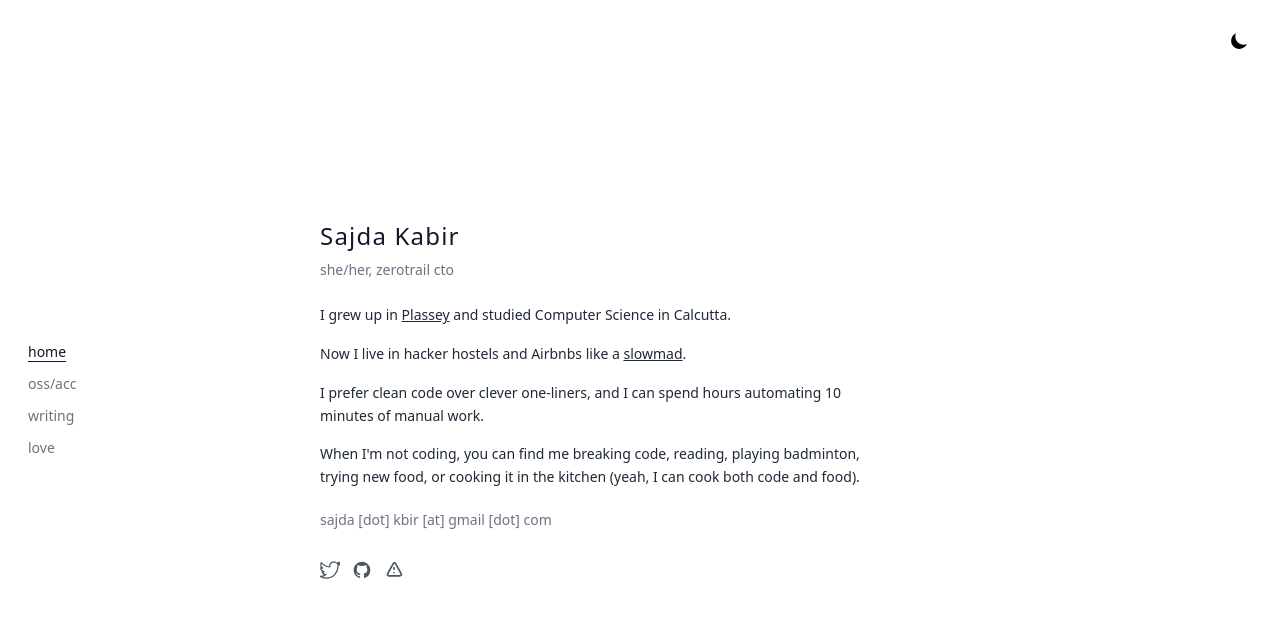
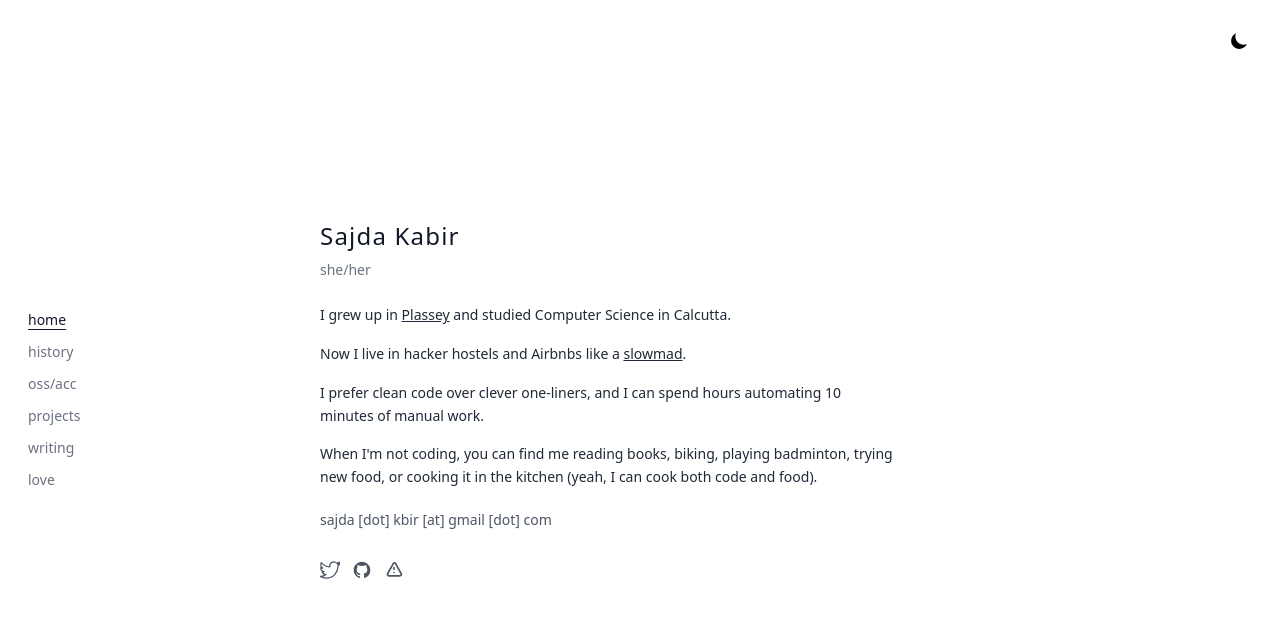
Before and after one commit to sajdakabir/saju, a Next.js app: page / in a window 1280 px wide. Shown: the top 618 px of the page. Built offline with nearby package versions, Linux system fonts and the light colour scheme.

Commit message:
Revert "Update homepage bio, restyle contact links, comment out projects/history tabs"

```diff
--- a/src/app/page.tsx
+++ b/src/app/page.tsx
@@ -30,7 +30,7 @@ export default function Home() {
           <ThemeToggle onClick={toggleTheme} theme={theme} />
 
               <h1 className="text-2xl font-medium mb-6 tracking-wider text-gray-900 dark:text-gray-100">Sajda Kabir</h1>
-              <p className="text-sm text-gray-500 dark:text-gray-400 -mt-4 mb-6">she/her, <Link href="https://zerotrail.ai" target="_blank" rel="noopener noreferrer" className="hover:text-gray-700 dark:hover:text-gray-300 transition-colors">zerotrail cto</Link></p>
+              <p className="text-sm text-gray-500 dark:text-gray-400 -mt-4 mb-6">she/her</p>
 
               <div className="space-y-4 text-[14px] leading-relaxed text-gray-800 dark:text-gray-200">
                 <p className="max-w-xl">I grew up in <Link href="https://en.wikipedia.org/wiki/Palashi" target="_blank" rel="noopener noreferrer" className="underline hover:no-underline">Plassey</Link> and studied Computer Science in Calcutta.</p>
@@ -39,7 +39,7 @@ export default function Home() {
 
                 <p className="max-w-xl">I prefer clean code over clever one-liners, and I can spend hours automating 10 minutes of manual work.</p>
 
-                <p className="max-w-xl">When I'm not coding, you can find me breaking code, reading, playing badminton, trying new food, or cooking it in the kitchen (yeah, I can cook both code and food).</p>
+                <p className="max-w-xl">When I'm not coding, you can find me reading books, biking, playing badminton, trying new food, or cooking it in the kitchen (yeah, I can cook both code and food).</p>
 
                 {/* <p className="max-w-xl">To know more about me, take a look at my <Link href="/history" className="underline hover:no-underline">history</Link>.</p> */}
 
@@ -55,7 +55,7 @@ export default function Home() {
                 <div className="pt-1">
                   <a
                     href="mailto:sajda.kbir@gmail.com"
-                    className="text-[14px] text-gray-500 dark:text-gray-400 hover:text-gray-700 dark:hover:text-gray-300 transition-colors"
+                    className="text-[14px] text-gray-600 dark:text-gray-300 hover:underline"
                   >
                     sajda [dot] kbir [at] gmail [dot] com
                   </a>
--- a/src/components/Footer.tsx
+++ b/src/components/Footer.tsx
@@ -12,7 +12,7 @@ export default function Footer({ showBorder = false }: FooterProps) {
       <div className="pt-1">
         <a
           href="mailto:sajda.kbir@gmail.com"
-          className="text-[14px] text-gray-500 dark:text-gray-400 hover:text-gray-700 dark:hover:text-gray-300 transition-colors"
+          className="text-[14px] text-gray-600 dark:text-gray-300 hover:underline"
         >
           sajda [dot] kbir [at] gmail [dot] com
         </a>
--- a/src/components/Navigation.tsx
+++ b/src/components/Navigation.tsx
@@ -18,9 +18,9 @@ interface NavigationProps {
 
 const navigationItems: NavigationItem[] = [
   { label: 'home', href: '/' },
-  // { label: 'history', href: '/history' },
+  { label: 'history', href: '/history' },
   { label: 'oss/acc', href: '/oss-acc' },
-  // { label: 'projects', href: '/projects' },
+  { label: 'projects', href: '/projects' },
   { label: 'writing', href: '/posts' },
   { label: 'love', href: '/photos' },
 ];
--- a/src/components/Sidebar.tsx
+++ b/src/components/Sidebar.tsx
@@ -26,15 +26,15 @@ const navigationItems: NavigationItem[] = [
       </svg>
     )
   },
-  // {
-  //   label: 'Projects',
-  //   href: '/projects',
-  //   icon: (
-  //     <svg className="w-5 h-5" fill="none" stroke="currentColor" viewBox="0 0 24 24">
-  //       <path strokeLinecap="round" strokeLinejoin="round" strokeWidth={2} d="M19 11H5m14 0a2 2 0 012 2v6a2 2 0 01-2 2H5a2 2 0 01-2-2v-6a2 2 0 012-2m14 0V9a2 2 0 00-2-2M5 11V9a2 2 0 012-2m0 0V5a2 2 0 012-2h6a2 2 0 012 2v2M7 7h10" />
-  //     </svg>
-  //   )
-  // },
+  {
+    label: 'Projects',
+    href: '/projects',
+    icon: (
+      <svg className="w-5 h-5" fill="none" stroke="currentColor" viewBox="0 0 24 24">
+        <path strokeLinecap="round" strokeLinejoin="round" strokeWidth={2} d="M19 11H5m14 0a2 2 0 012 2v6a2 2 0 01-2 2H5a2 2 0 01-2-2v-6a2 2 0 012-2m14 0V9a2 2 0 00-2-2M5 11V9a2 2 0 012-2m0 0V5a2 2 0 012-2h6a2 2 0 012 2v2M7 7h10" />
+      </svg>
+    )
+  },
   {
     label: 'Notes',
     href: '/notes',
@@ -53,15 +53,15 @@ const navigationItems: NavigationItem[] = [
       </svg>
     )
   },
-  // {
-  //   label: 'History',
-  //   href: '/history',
-  //   icon: (
-  //     <svg className="w-5 h-5" fill="none" stroke="currentColor" viewBox="0 0 24 24">
-  //       <path strokeLinecap="round" strokeLinejoin="round" strokeWidth={2} d="M12 8v4l3 3m6-3a9 9 0 11-18 0 9 9 0 0118 0z" />
-  //     </svg>
-  //   )
-  // }
+  {
+    label: 'History',
+    href: '/history',
+    icon: (
+      <svg className="w-5 h-5" fill="none" stroke="currentColor" viewBox="0 0 24 24">
+        <path strokeLinecap="round" strokeLinejoin="round" strokeWidth={2} d="M12 8v4l3 3m6-3a9 9 0 11-18 0 9 9 0 0118 0z" />
+      </svg>
+    )
+  }
 ];
 
 export default function Sidebar({ theme }: SidebarProps) {
```
